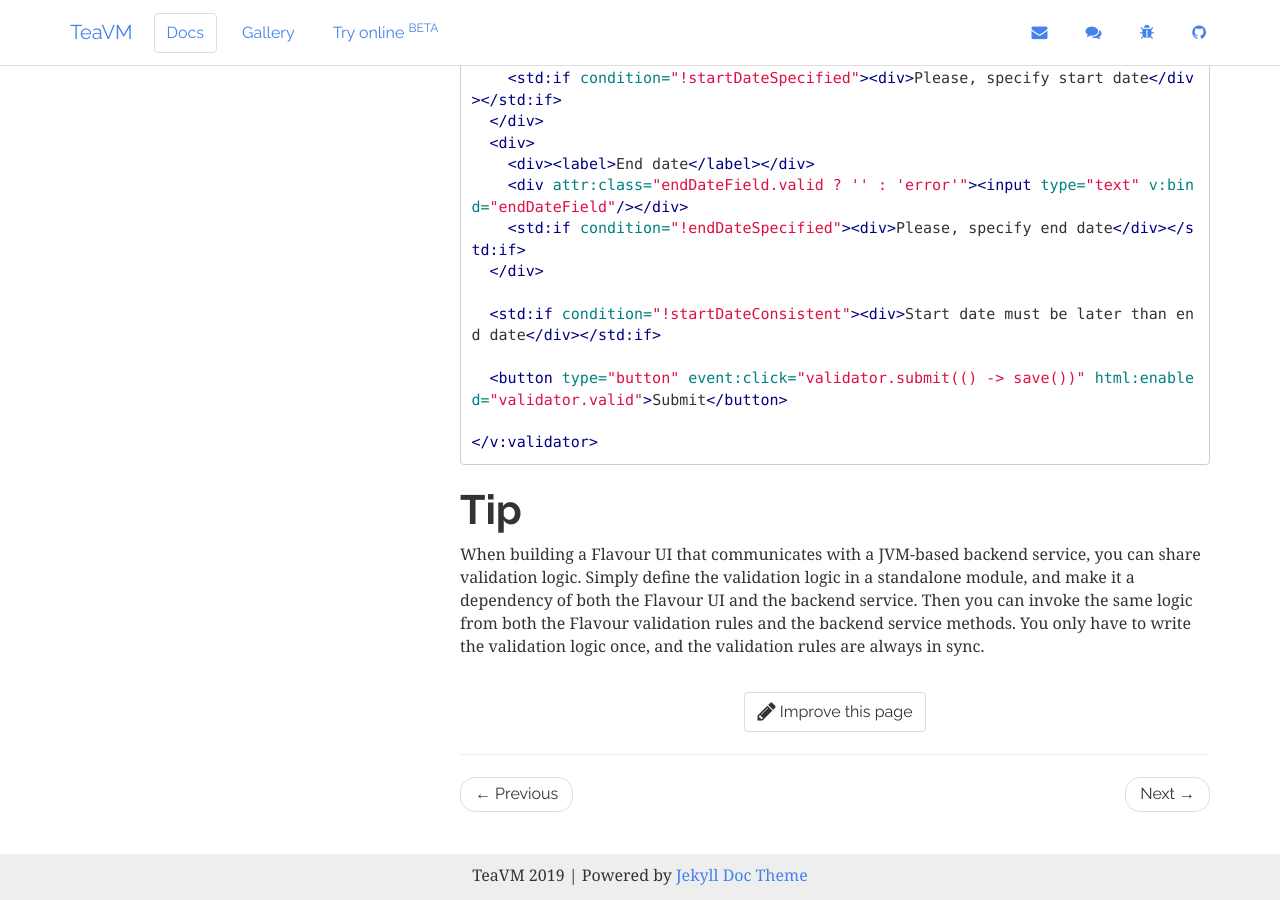
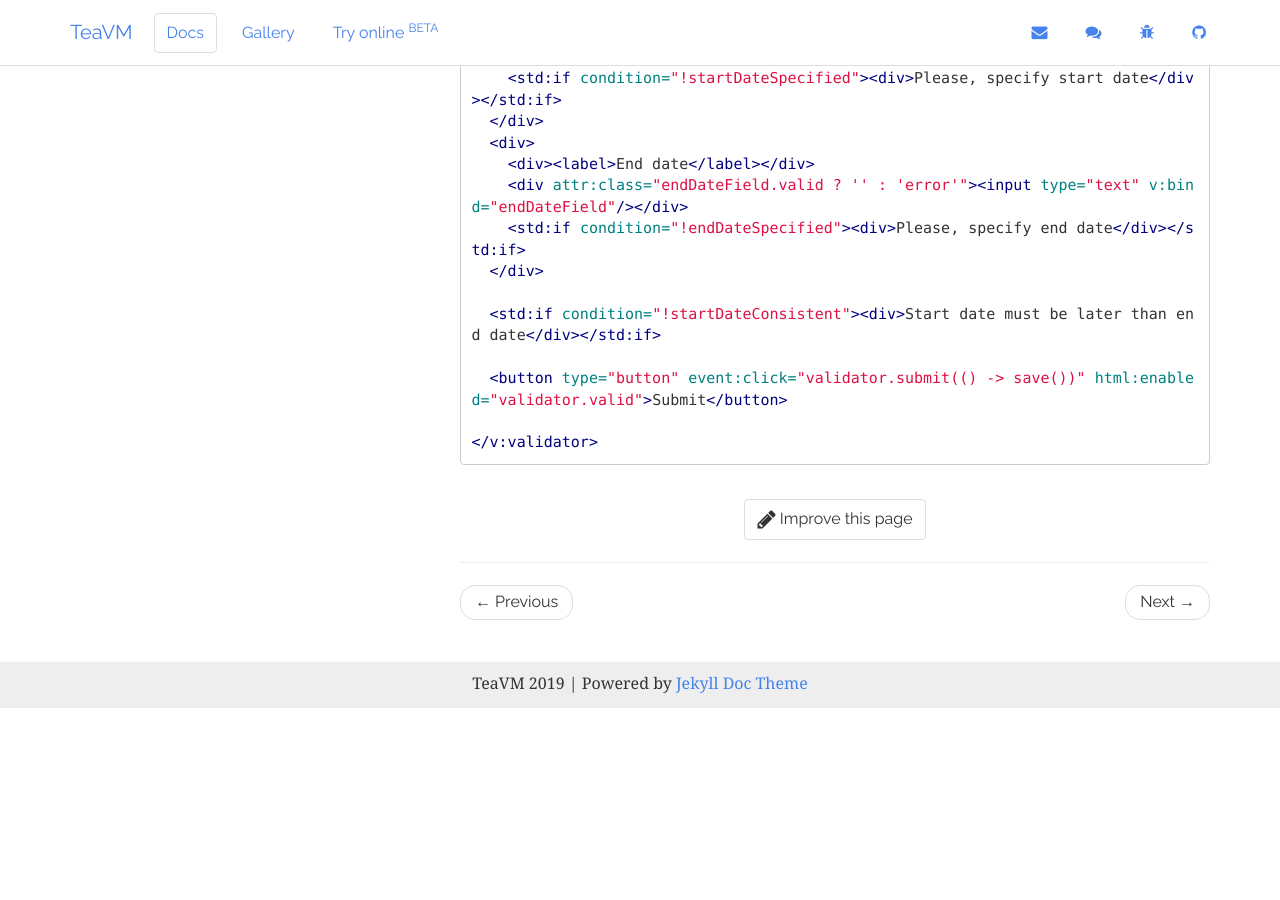
Before and after one commit to konsoletyper/teavm-site, a Jekyll site: the page built from _docs/flavour/form-validation.md, in a window 1280 px wide and 900 px high, scrolled down 2778 px. Built offline with Jekyll 4.4.1, drawn with Linux system fonts in a browser that asks for light colours; after the commit the page ends 3486 px from its top, so only the background shows below that.

Commit message:
Update form-validation.md

````diff
--- a/_docs/flavour/form-validation.md
+++ b/_docs/flavour/form-validation.md
@@ -137,7 +137,3 @@ Field state is available via the `Validation` class which has the following API:
 
 </v:validator>
 ```
-
-# Tip
-
-When building a Flavour UI that communicates with a JVM-based backend service, you can share validation logic.  Simply define the validation logic in a standalone module, and make it a dependency of both the Flavour UI and the backend service.  Then you can invoke the same logic from both the Flavour validation rules and the backend service methods.  You only have to write the validation logic once, and the validation rules are always in sync.
````
